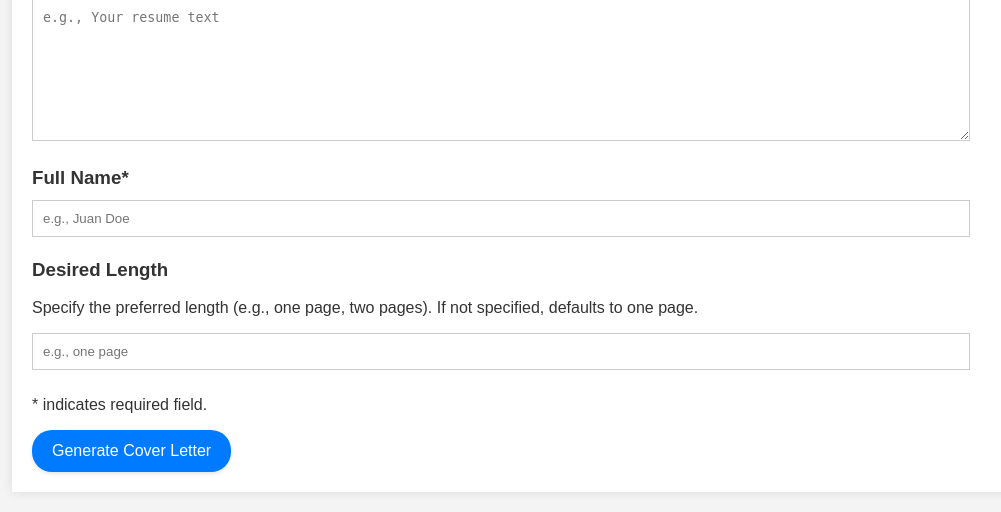
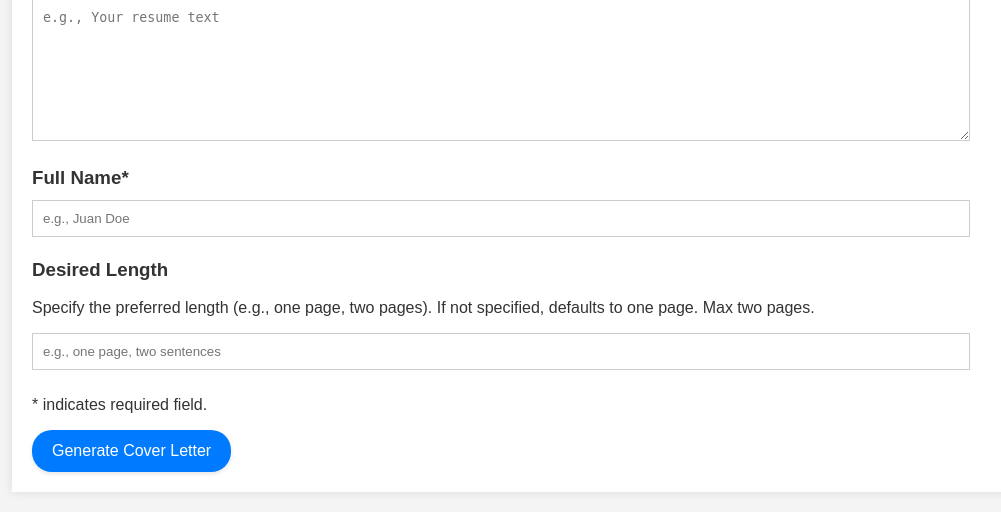
Before and after one commit to d-tenorio/CoverLetterGenerator, a Flask app: page / in a window 1280 px wide. Shown: the part 757-1269 px from the top of the page, without its empty margins (128-1129 px from the left). Run offline with Flask 3, Linux system fonts and the light colour scheme.

Commit message:
restricted length field to make less vulnerable to prompt injection

```diff
--- a/app.py
+++ b/app.py
@@ -21,6 +21,10 @@ professional cover letter demonstrating how my abilities align with the
 requirements for the {position} position at {company}. The role has the
 description of {role_desc} Use the {resume} below as a guide.
 
+The length of the cover letter should be strictly no more than {length}. If {length}
+does not contain a length of a document, use a single page. If the length is greater than two pages,
+truncate it down to no more than two pages.
+
 When needed, use {name} as the name of the person applying. Here are the key
 details to incorporate:
 
@@ -37,7 +41,7 @@ or technical problem I solved that demonstrates my problem-solving abilities.
 Emphasize my collaborative approach and experience with agile development
 practices. Show enthusiasm for continuous learning and staying current with
 new technologies. Make clear connections between my experience and the
-company's needs. Keep the length strictly no more than {length}. Format it
+company's needs.  Format it
 professionally. Avoid generic phrases like 'I am writing to express my interest.'
 Focus on specific contributions I could make to the company. End with a clear
 call to action expressing interest in an interview. Do not make up any details
--- a/templates/index.html
+++ b/templates/index.html
@@ -48,8 +48,8 @@
         <input type="text" name="name" id="name" placeholder="e.g., Juan Doe" required>
 
         <label for="length">Desired Length<br></label>
-        <p>Specify the preferred length (e.g., one page, two pages). If not specified, defaults to one page.</p>
-        <input type="text" name="length" id="length" placeholder="e.g., one page">
+        <p>Specify the preferred length (e.g., one page, two pages). If not specified, defaults to one page. Max two pages.</p>
+        <input type="text" name="length" id="length" maxlength="20" placeholder="e.g., one page, two sentences">
 
         <p id="required">* indicates required field.</p>
 
```
